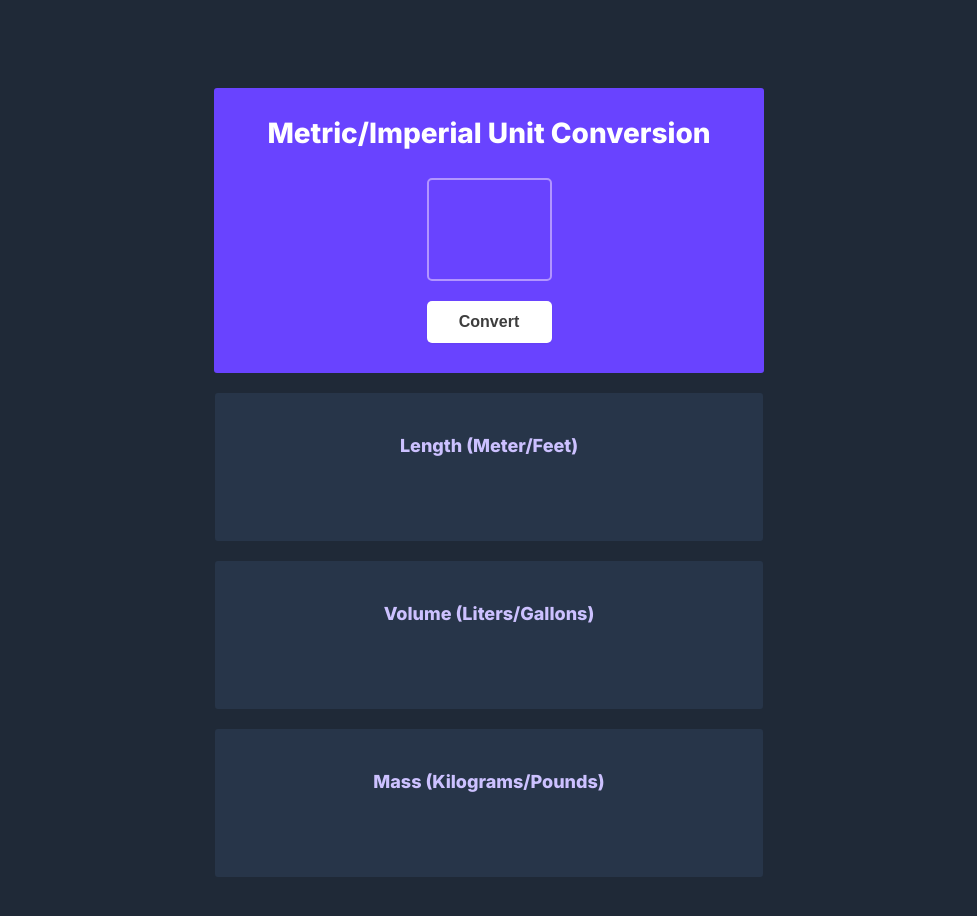
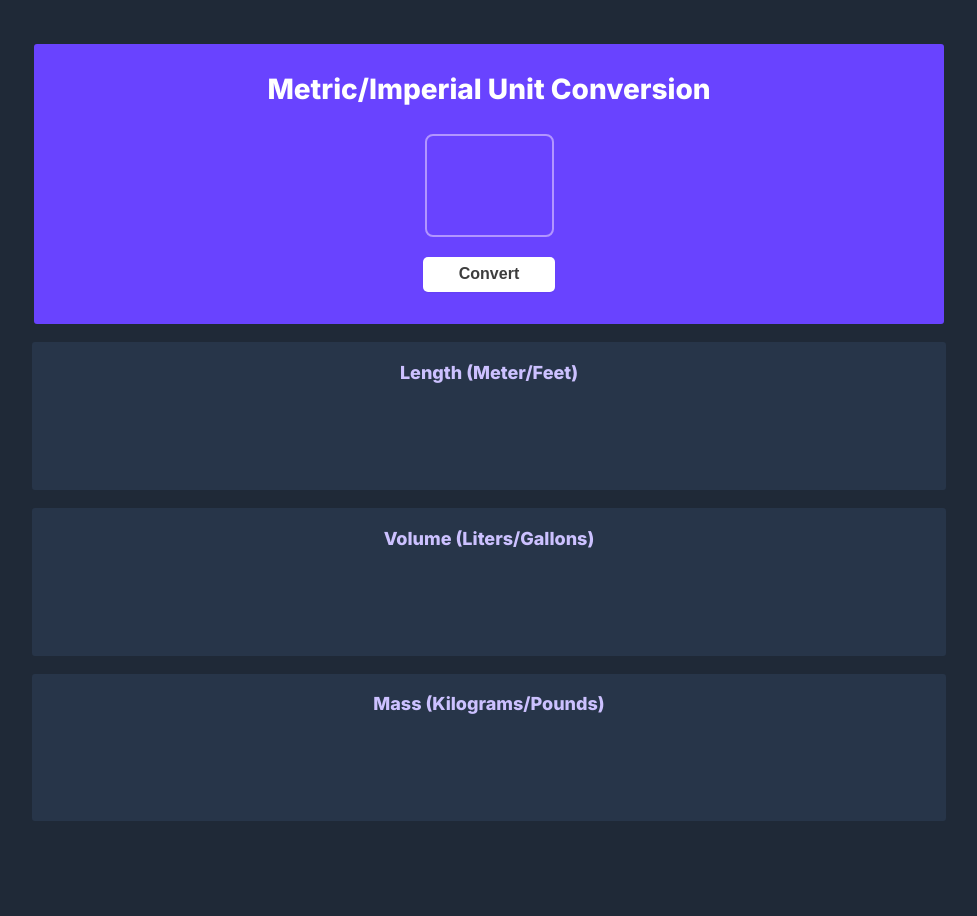
Before and after one commit to jegheteramanda/unit-converter, a plain HTML site: page index.html in a window 1280 px wide. Shown: the whole page, without its empty margins (151-1128 px from the left). After the commit the page ends 847 px from the top, so only its background shows below. Drawn offline with Linux system fonts and the light colour scheme.

Commit message:
Update index.css

```diff
--- a/index.css
+++ b/index.css
@@ -9,7 +9,14 @@ body { margin: o;
 }
 
 
-
+#container{
+    width: 90%;
+    display: flex;
+    flex-wrap: wrap;
+    display: flex;
+    flex-direction: column;
+    align-items: center;
+}
 
 /*------------- input -------------*/
 #input-el{
@@ -20,9 +27,10 @@ body { margin: o;
     display: flex;
     flex-direction: column;
     align-items: center;
-    min-height:285px;
+    height: 10em;
     border-radius: 3px;
-    margin-top: 80px;
+    margin-top: 1.3em;
+    width: 80%;
 }
 
 #input{
@@ -31,13 +39,15 @@ body { margin: o;
     background-color: #6943FF;
     text-align: center;
     border: 2px solid #B295FF;
-    border-radius: 5px;
+    border-radius: 8px;
     margin-bottom: 20px;
-    width: 117px;
-    height: 83px;
+    width: 2.2em;
+    height: 1.5em;
     padding-top: 15px;
 
 }
+
+
 
 input[type=number]::-webkit-inner-spin-button {
     background: #eee url('http://i.stack.imgur.com/YYySO.png') no-repeat 50% 50%;
@@ -46,8 +56,10 @@ input[type=number]::-webkit-inner-spin-button {
     padding: 4px;
     position: relative;
     right: 4px;
-    border-radius: 5px;
+    border-radius: 8px;
 }
+
+
 
 input:focus {
     outline: none;
@@ -59,9 +71,8 @@ input:focus {
     font-size: 16px;
     font-weight: 600;
     border: none;
-    width: 125px;
-    height: 42px;
-    left: 217px;
+    width: 8.2em;
+    height: 2.2em;
     box-shadow: 0px 1px 2px rgba(0, 0, 0, 0.05);
     border-radius: 5px;
 }
@@ -78,23 +89,18 @@ input:focus {
     display: flex;
     flex-direction: column;
     align-items: center;
-    width:550px;
-    height:730px;
+    width: 80%;
+    margin: 0.5em;
 
 
 }
 
 #result-el{
-    padding: 24px ;
-    margin-top: 20px;
-    margin-left: 40px;
-    margin-right: 40px;
-    width: 500px;
-    height: 100px;
+    padding: 0.1em;
+    margin: 0.5em;
+    width: 100%;
+    height: 8em;
     background: #273549;
-    display: flex;
-    align-items: center;
-    flex-direction: column;
     border-radius: 3px;
 
 }
```
